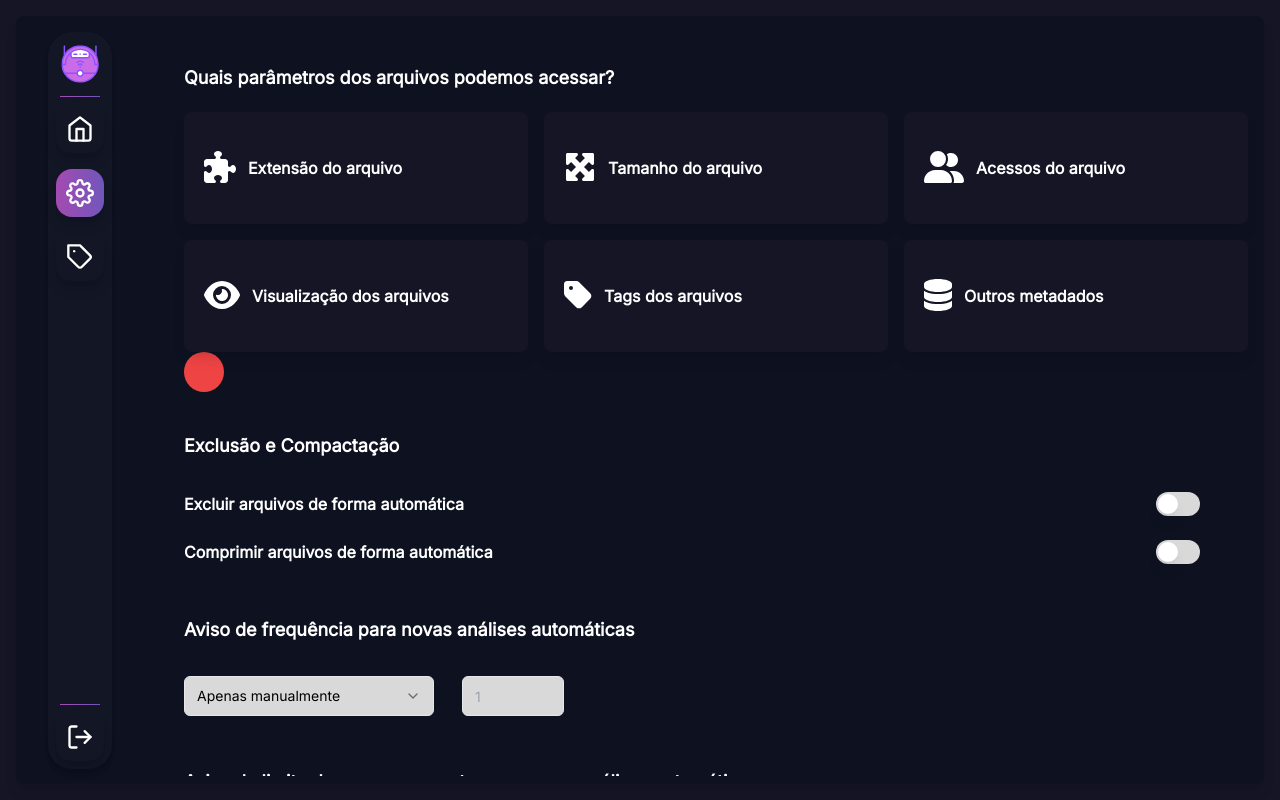
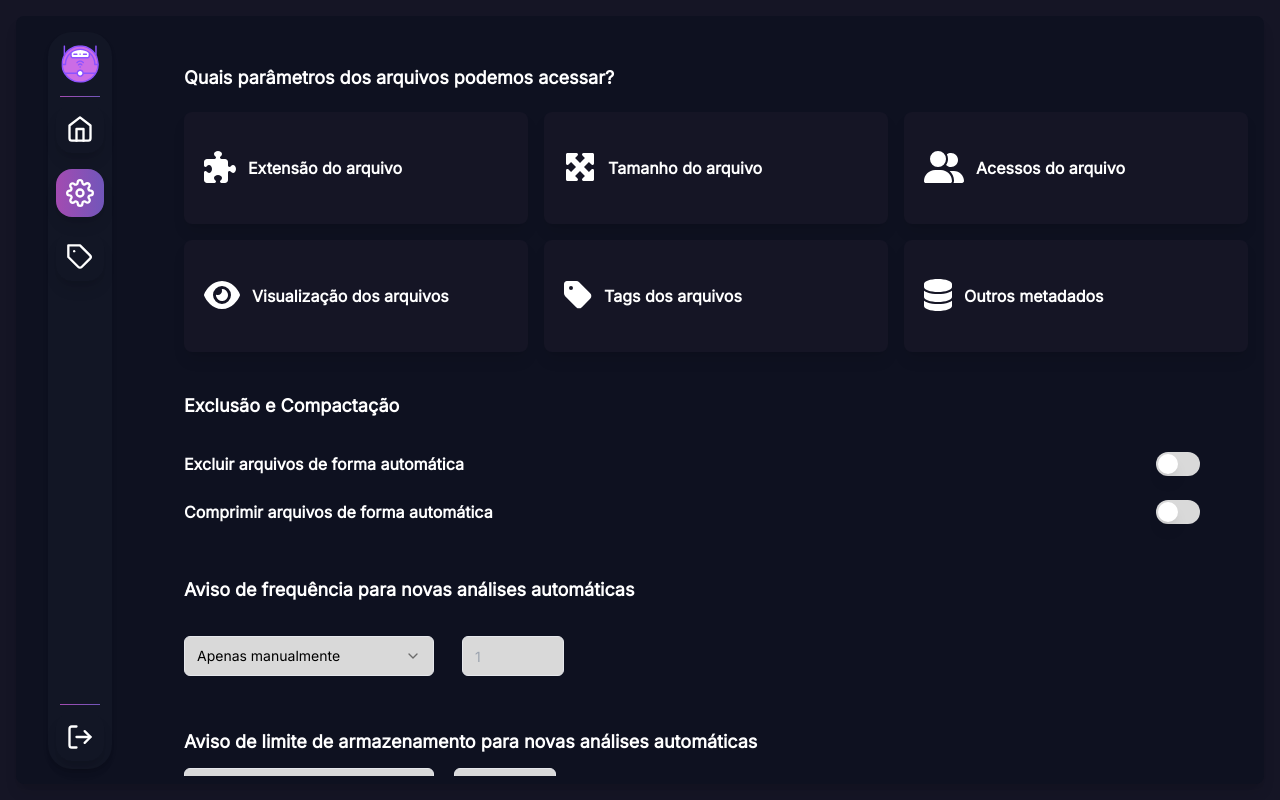
Before and after one commit to Anemaygi/CyberGari-interface, a React (Vite) app: page /settings in a window 1280 px wide. Built offline with nearby package versions, Linux system fonts and the light colour scheme; no server answers.

Commit message:
feat: get form data

```diff
--- a/src/components/forms/settings-form/parameters-form.tsx
+++ b/src/components/forms/settings-form/parameters-form.tsx
@@ -173,8 +173,6 @@ const ParametersForm: React.FC<SettingsProps> = ({isDescriptionOn, configs, setC
                     <ParametersCards key={item.id} id={item.id} text={item.texto} icon={item.icon} value={item.value} onChange={item.function}/>
             ))}
         </div>
-
-        <div className='h-10 w-10 rounded-full bg-red-500' onClick={()=>console.log(configs)}></div>
     </div>
     );
 };
```
